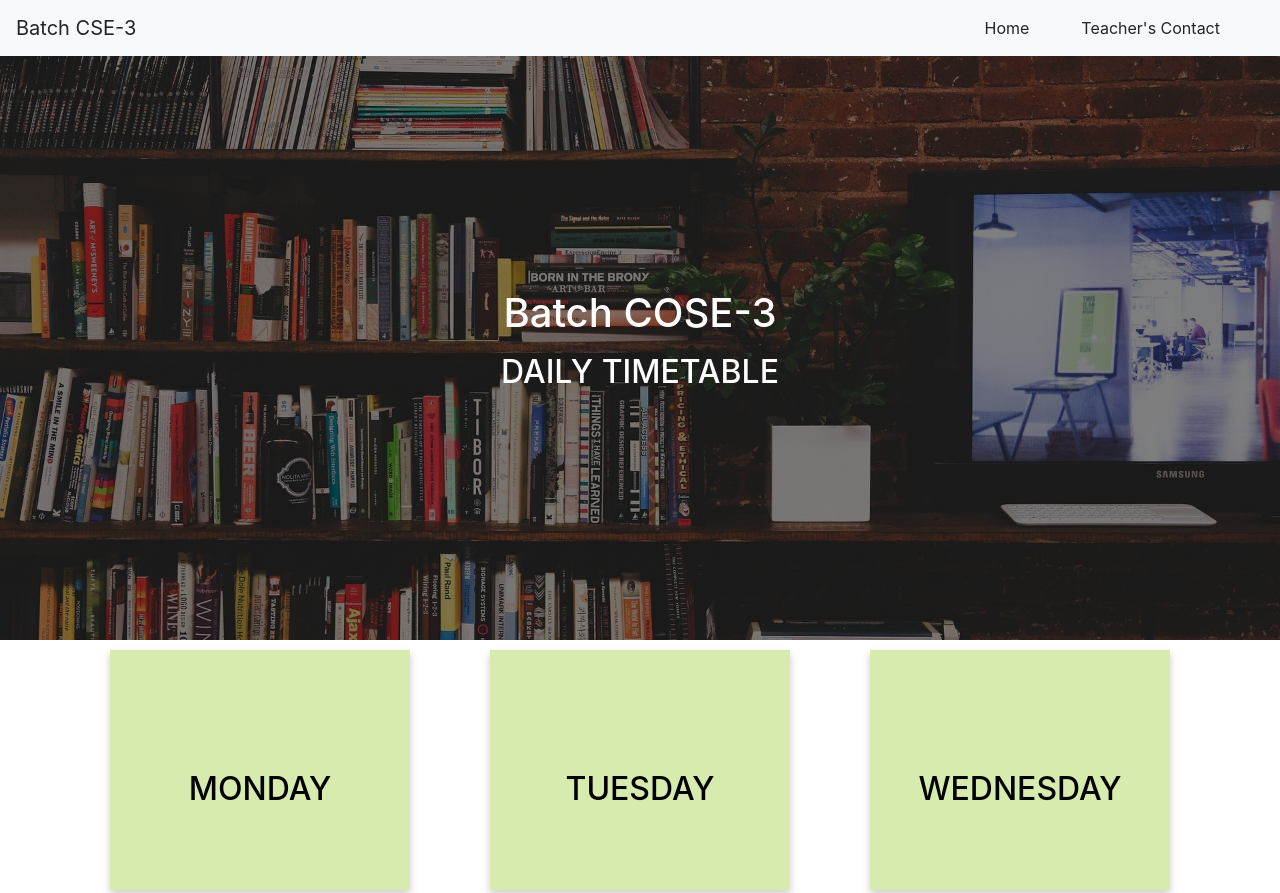
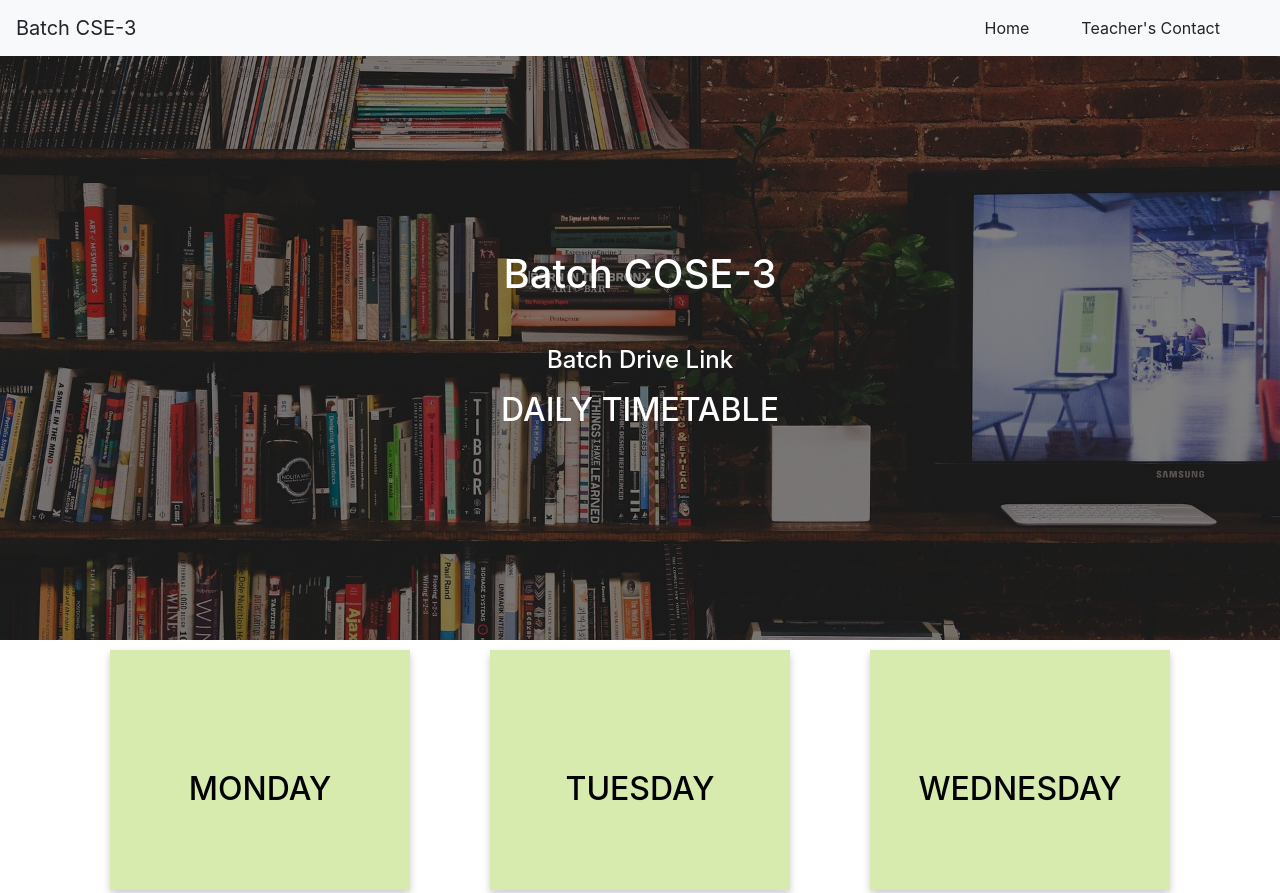
Before and after one commit to mahajan1217/College-Site, a plain HTML site: page index.html in a window 1280 px wide. Shown: the top 893 px of the page. Drawn offline with nearby package versions, Linux system fonts and the light colour scheme.

Commit message:
Update index.html

```diff
--- a/index.html
+++ b/index.html
@@ -33,7 +33,10 @@
 
     <div class="hero-image d-flex justify-content-center align-items-center text-white flex-column text-center ">
         <div class="container">
-            <h1>Batch COSE-3</h1>
+            <h1>Batch COSE-3</h1><br>
+            <p class ="hero-subheading">
+                <h4><a href="https://drive.google.com/drive/folders/1NrawNrLurQ_yrVpJujzUWUzbqqlIbRMh?usp=sharing">Batch Drive Link</a></h4>
+            </p>
             <p class="hero-subheading">
                 <h2>DAILY TIMETABLE</h2>
             </p>
```
